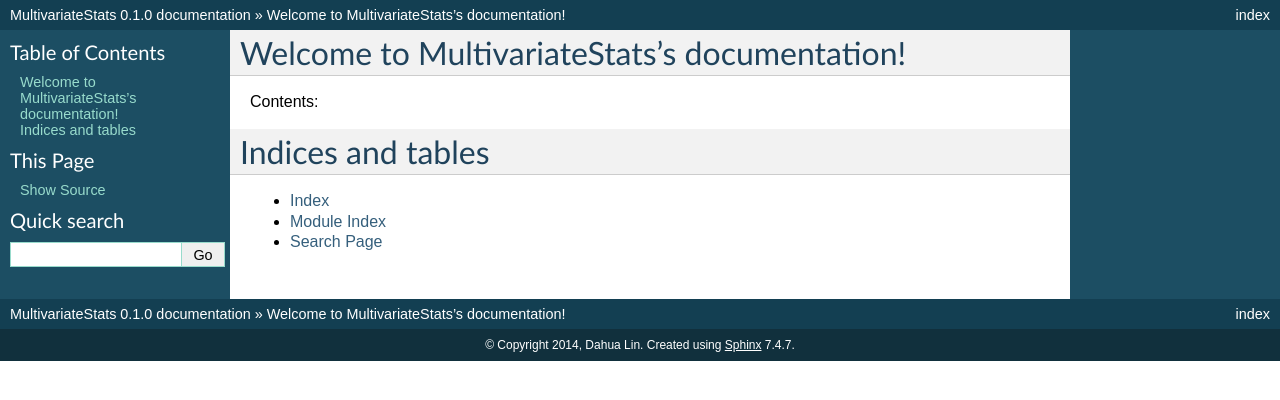
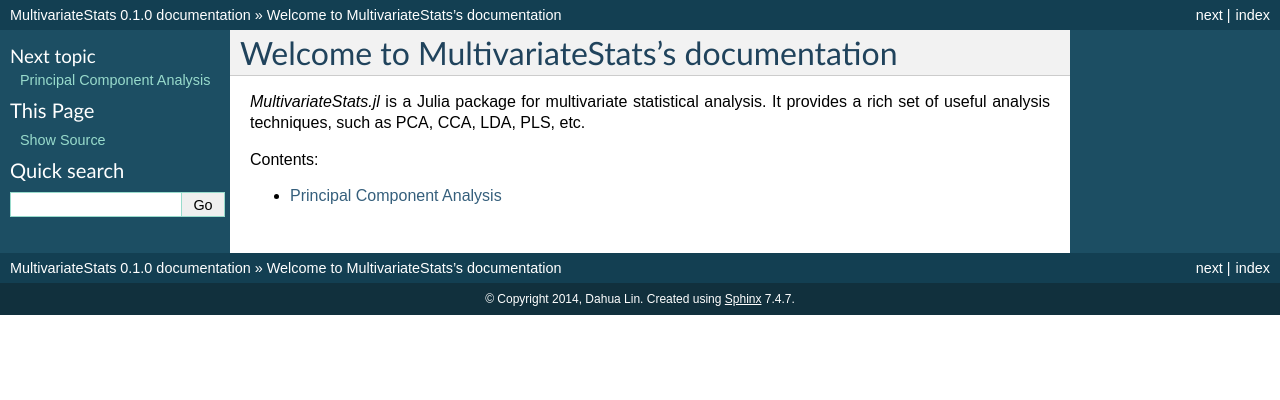
Before and after one commit to JuliaStats/MultivariateStats.jl, a Sphinx documentation site: the page built from docs/source/index.rst, in a window 1280 px wide. Shown: the top 400 px of the page. Built offline with Sphinx 7.4.7, drawn with Linux system fonts in a browser that asks for light colours; formulas are drawn with MathJax 3.

Commit message:
add documents for PCA

```diff
--- a/docs/source/index.rst
+++ b/docs/source/index.rst
@@ -1,21 +1,21 @@
-.. MultivariateStats documentation master file, created by
-   sphinx-quickstart on Thu Jul 17 10:14:34 2014.
-   You can adapt this file completely to your liking, but it should at least
-   contain the root `toctree` directive.
 
-Welcome to MultivariateStats's documentation!
+Welcome to MultivariateStats's documentation
 =============================================
+
+*MultivariateStats.jl* is a Julia package for multivariate statistical analysis. It provides a rich set of useful analysis techniques, such as PCA, CCA, LDA, PLS, etc.
 
 Contents:
 
 .. toctree::
-   :maxdepth: 2
+   :maxdepth: 1
+
+   pca.rst
 
 
 
-Indices and tables
-==================
+.. Indices and tables
+.. ==================
 
-* :ref:`genindex`
-* :ref:`modindex`
-* :ref:`search`
+.. * :ref:`genindex`
+.. * :ref:`modindex`
+.. * :ref:`search`
```
Also changed, not shown: docs/source/pca.rst (added, +175 -0 lines), 1 other file.
